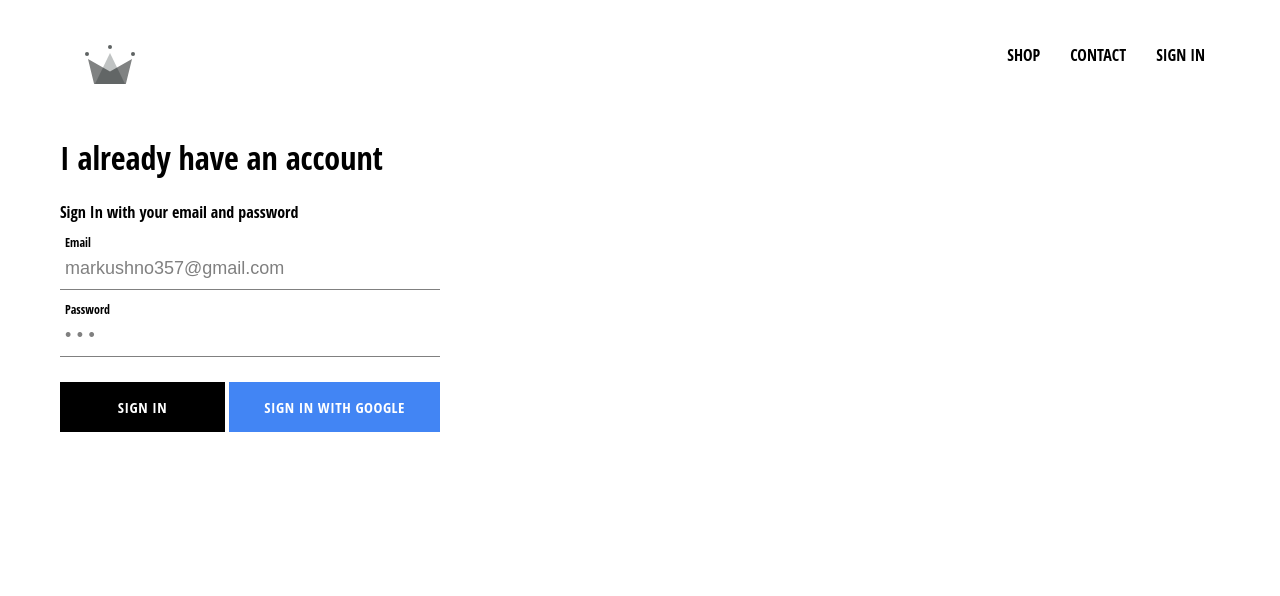
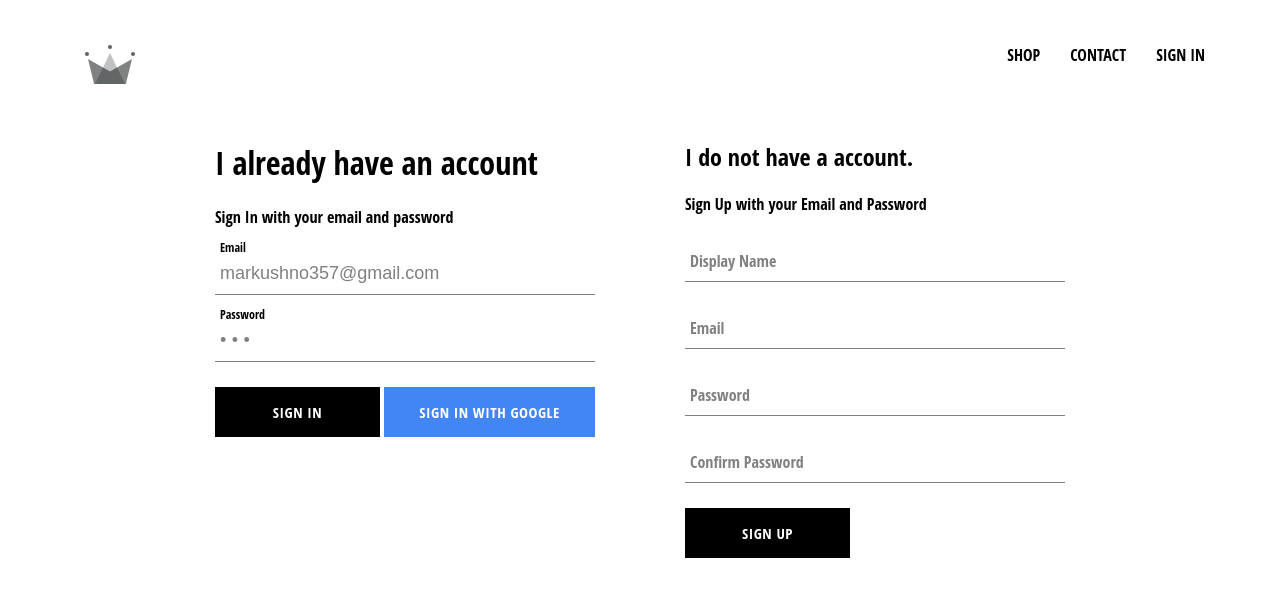
Before and after one commit to Sagar357/crwn-clothing, a React (Create React App) app: page /signin in a window 1280 px wide. Shown: the top 596 px of the page. Built offline with nearby package versions, Linux system fonts and the light colour scheme; no server answers; the HTML template or start-up script is replaced by a standard one.

Commit message:
Sign Up Component using firebase auth and firestore  Added

```diff
--- a/src/App.js
+++ b/src/App.js
@@ -5,7 +5,7 @@
 import ShopPage from './Pages/Shop/shop.component';
 import Header from './Components/Header/header.component';
 import SignInAndSignUp from './Pages/sign-in-and-sign-up/sign-in-and-sign-up.component.jsx';
-import {auth} from './firebase/firebase.utils';
+import {auth ,createUserProfileDocument} from './firebase/firebase.utils';
 
 class App extends React.Component {
 
@@ -20,9 +20,27 @@
 unSubscribeFromAuth=null;
 
 componentDidMount(){
-  this.unSubscribeFromAuth=auth.onAuthStateChanged(user=>{
-    this.setState({currentUser:user});
-    console.log(user);
+  this.unSubscribeFromAuth=auth.onAuthStateChanged(async userAuth=>{
+  //  createUserProfileDocument(user);
+    // this.setState({currentUser:user});
+
+    if (userAuth){
+      const userRef= await createUserProfileDocument(userAuth);
+
+      userRef.onSnapshot(snapshot =>{
+
+        this.setState({
+          currentUser:{
+            id:snapshot.id,
+            ...snapshot.data()
+          }
+        });
+        console.log(this.state);
+      });
+    }
+
+    this.setState({currentUser:userAuth});
+
   });
 }
 
--- a/src/Components/Sign-in/sign-in.component.jsx
+++ b/src/Components/Sign-in/sign-in.component.jsx
@@ -12,6 +12,8 @@
             password:'123',
 
         }
+
+       // console.log('in sign-in component ' ,this);
     }
 
      handleEvent = (event)=>{
--- /dev/null
+++ b/src/Components/sign-up/sign-up.component.jsx
@@ -0,0 +1,120 @@
+import React from 'react';
+import './sign-up.styles.scss';
+import '../form-input/form-input.component';
+import '../custom-button/custom-button.component';
+import {auth  ,createUserProfileDocument} from '../../firebase/firebase.utils'
+import FormInput from '../form-input/form-input.component';
+import CustomButton from '../custom-button/custom-button.component';
+
+
+class SignUp extends React.Component
+{
+    constructor(){
+        super();
+
+        this.state={
+            displayName:'',
+            email:'',
+            password:'',
+            confirmedpassword:''
+        }
+    }
+
+    handleSubmit =async event =>
+    {
+        event.preventDefault();
+        const {displayName ,email ,password ,confirmedpassword}=this.state
+
+        if(password !== confirmedpassword)
+        {
+            alert("Passwords Don't match ");
+            return;
+        }
+
+        try
+        {
+            const {user} =await auth.createUserWithEmailAndPassword(email ,password);
+            await createUserProfileDocument(user ,{displayName});
+            this.setState(
+                {
+                    displayName:'',
+                    email:'',
+                    password:'',
+                    confirmedpassword:''
+                }
+            );
+        }
+        catch(error)
+        {
+        console.error(error);
+        }
+    }
+
+    handleChange=event=>
+    {
+       const {name ,value}=event.target;
+       this.setState(
+           {
+               [name]:value
+           }
+       );
+    }
+
+    render()
+    {
+        const {displayName ,email ,password ,confirmedpassword}=this.state
+        return(
+
+            <div className='sign-up'>
+
+                <h2>
+                    I do not have a account.
+                </h2>
+
+                <span>
+                    Sign Up with your Email and Password
+                </span>
+
+                <form className='sign-up-form' onSubmit={this.handleSubmit}>
+
+                <FormInput
+                    name='displayName'
+                    type='text'
+                    value={displayName}
+                    onChange={this.handleChange}
+                    label='Display Name'
+                    required
+                />
+                <FormInput
+                    name='email'
+                    type='email'
+                    value={email}
+                    onChange={this.handleChange}
+                    label='Email'
+                    required
+                />
+                <FormInput
+                    name='password'
+                    type='password'
+                    value={password}
+                    onChange={this.handleChange}
+                    label='Password'
+                    required
+                />
+                <FormInput
+                    name='confirmedpassword'
+                    type='password'
+                    value={confirmedpassword}
+                    onChange={this.handleChange}
+                    label='Confirm Password'
+                    required
+                />
+                <CustomButton type='submit' > SIGN UP </CustomButton>
+                </form>
+            </div>
+        );
+    }
+}
+
+
+export default SignUp;
--- /dev/null
+++ b/src/Components/sign-up/sign-up.styles.scss
@@ -0,0 +1,9 @@
+.sign-up{
+    display: flex;
+    flex-direction: column;
+    width: 380px;
+
+    .title{
+        margin: 10px 0px;
+    }
+}
--- a/src/Pages/sign-in-and-sign-up/sign-in-and-sign-up.component.jsx
+++ b/src/Pages/sign-in-and-sign-up/sign-in-and-sign-up.component.jsx
@@ -2,10 +2,12 @@
 import './sign-in-and-sign-up.styles.scss';
 import '../../Components/Sign-in/sign-in.component.jsx'
 import SingIn from '../../Components/Sign-in/sign-in.component.jsx';
+import SignUp from '../../Components/sign-up/sign-up.component'
 
 const SignInAndSignUp=() => (
     <div className='sign-in-and-sign-up'>
         <SingIn />
+        <SignUp />
     </div>
 );
 
--- a/src/Pages/sign-in-and-sign-up/sign-in-and-sign-up.styles.scss
+++ b/src/Pages/sign-in-and-sign-up/sign-in-and-sign-up.styles.scss
@@ -0,0 +1,7 @@
+.sign-in-and-sign-up
+{
+    display: flex;
+    justify-content: space-between;
+    margin: 30px auto;
+    width: 850px;
+}
--- a/src/firebase/firebase.utils.js
+++ b/src/firebase/firebase.utils.js
@@ -14,6 +14,39 @@
     measurementId: "G-KG7QNVPC5S"
 };
 
+export const createUserProfileDocument= async (userAuth ,additionalData) =>{
+
+    if(!userAuth)
+    return;
+
+    const firestoreobj= firestore.doc(`users/${userAuth.uid}`);
+
+    const snapshot= await firestoreobj.get();
+
+    if(!snapshot.exists)
+    {
+      const  {email ,displayName} = userAuth;
+      const createdDate=new Date();
+
+      try
+      {
+        await firestoreobj.set(
+            {
+                displayName,
+                email,
+                createdDate,
+                ...additionalData
+            }
+        );
+      }
+      catch(error)
+      {
+        console.log('error in creating user......' ,error.message);
+      }
+    }
+return firestoreobj;
+}
+
 firebase.initializeApp(config);
 
 export const auth =firebase.auth();
```
